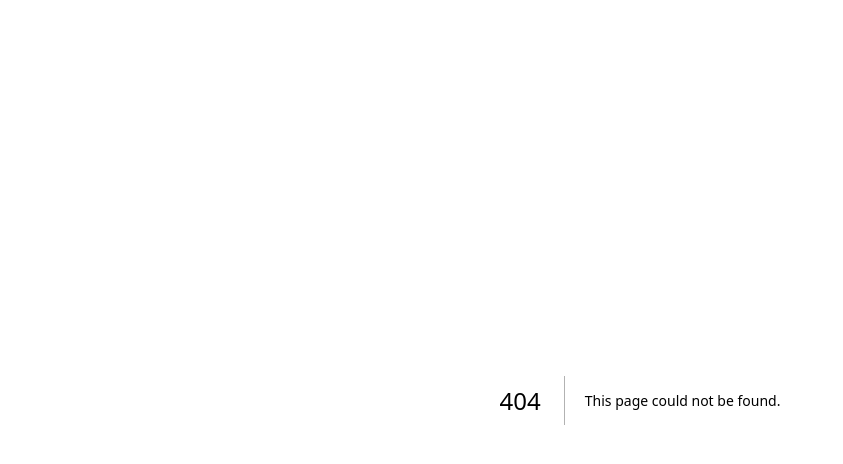
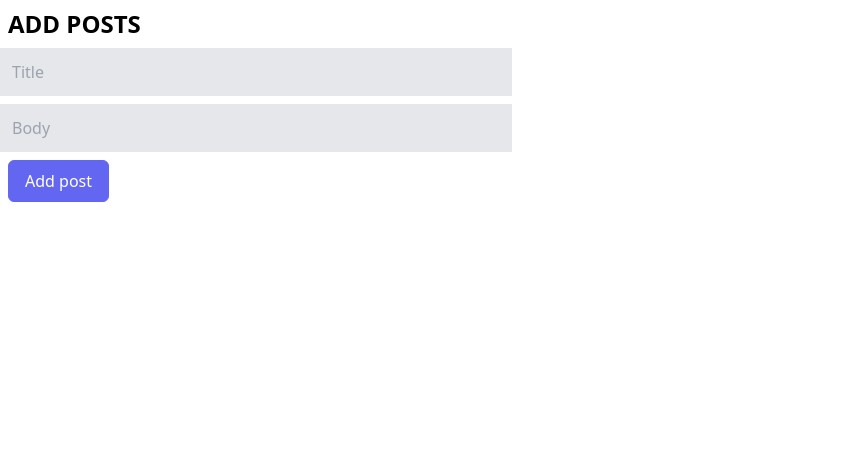
Before and after one commit to zkBuidlr/DA-P2-T2, a Next.js app: page /components/AddNewPost in a window 1280 px wide. Before the commit this address had no page. Shown: the top 464 px of the page, without its empty margins (0-843 px from the left). Built offline with nearby package versions, Linux system fonts and the light colour scheme.

Commit message:
Task 3 complete

```diff
--- a/package.json
+++ b/package.json
@@ -6,6 +6,7 @@
     "start": "next start"
   },
   "dependencies": {
+    "axios": "^1.2.0",
     "next": "latest",
     "react": "18.1.0",
     "react-dom": "18.1.0"
--- /dev/null
+++ b/pages/components/AddNewPost.js
@@ -0,0 +1,44 @@
+import { useState, useEffect } from "react";
+
+// 3. addNewPost
+
+const AddNewPost = ({ data, setData }) => {
+  function postAddHandle(event) {
+    event.preventDefault();
+    const title = event.target.elements.title.value;
+    const body = event.target.elements.body.value;
+    const post = {
+      title: title,
+      body: body,
+      id: 2,
+    };
+    const newPosts = data.concat(post);
+    setData(newPosts);
+  }
+
+  return (
+    <div>
+      <h1 className="font-bold text-2xl m-2">ADD POSTS</h1>
+      <form onSubmit={postAddHandle} className="w-2/5">
+        <input
+          className="block w-full p-3 mt-2 text-gray-700 bg-gray-200 appearance-none focus:outline-none focus:bg-gray-300 focus:shadow-inner"
+          name="title"
+          placeholder="Title"
+        />
+        <input
+          className="block w-full p-3 mt-2 text-gray-700 bg-gray-200 appearance-none focus:outline-none focus:bg-gray-300 focus:shadow-inner"
+          name="body"
+          placeholder="Body"
+        />
+        <button
+          className="border border-indigo-500 bg-indigo-500 text-white rounded-md px-4 py-2 m-2 transition duration-500 ease select-none hover:bg-indigo-600 focus:outline-none focus:shadow-outline"
+          type="submit"
+        >
+          Add post
+        </button>
+      </form>
+    </div>
+  );
+};
+
+export default AddNewPost;
--- /dev/null
+++ b/pages/components/DisplayPosts.js
@@ -0,0 +1,26 @@
+import React from "react";
+
+// 2. DisplayPosts
+
+const DisplayPosts = ({ data }) => {
+  return (
+    <div>
+      <h1 className="font-bold text-2xl m-2">POSTS</h1>
+      {data.map((post) => (
+        <div className="m-2 rounded overflow-hidden shadow-lg">
+          <div className="px-6 py-4">
+            <div className="font-bold text-xl mb-2">{post.title}</div>
+            <p className="text-gray-700 text-base"> {post.body} </p>
+          </div>
+          <div className="px-6 pt-4 pb-2">
+            <span className="inline-block bg-gray-200 rounded-full px-3 py-1 text-sm font-semibold text-blue-700 mr-2 mb-2">
+              #{post.id}
+            </span>
+          </div>
+        </div>
+      ))}
+    </div>
+  );
+};
+
+export default DisplayPosts;
--- a/pages/posts2/index.js
+++ b/pages/posts2/index.js
@@ -1,53 +1,26 @@
 import { useState, useEffect } from "react";
+import AddNewPost from "../components/AddNewPost";
+import DisplayPosts from "../components/DisplayPosts";
 
 export default function POSTS() {
-  const [data, setData] = useState(null)
+  const [data, setData] = useState(null);
 
+  // 1. fetchPosts
   useEffect(() => {
-    const post = {
-      title: "Post1",
-      body: "Lorem ipsum dolor sit amet, consectetur adipiscing elit. Nam nisi turpis, ultrices in tristique eget, faucibus ut dui. Pellentesque habitant morbi tristique senectus et netus et malesuada fames ac turpis egestas.",
-      id: 1
-    };
-    setData([post])
-  }, [])
+    async function fetchPosts() {
+      let response = await fetch("https://jsonplaceholder.typicode.com/posts");
+      response = await response.json();
+      setData(response);
+    }
 
-  function postAddHandle(event) {
-    event.preventDefault();
-    const title = event.target.elements.title.value;
-    const body = event.target.elements.body.value;
-    const post = {
-      title: title,
-      body: body,
-      id: 2
-    };
-    const newPosts = data.concat(post);
-    setData(newPosts);
-  }
+    fetchPosts();
+  }, []);
 
-  if (!data) return <p>No POSTS fetched</p>
+  if (!data) return <p>No POSTS fetched</p>;
   return (
     <div>
-      <h1 className="font-bold text-2xl m-2">ADD POSTS</h1>
-      <form onSubmit={postAddHandle} className="w-2/5">
-        <input className="block w-full p-3 mt-2 text-gray-700 bg-gray-200 appearance-none focus:outline-none focus:bg-gray-300 focus:shadow-inner" name="title" placeholder="Title" />
-        <input className="block w-full p-3 mt-2 text-gray-700 bg-gray-200 appearance-none focus:outline-none focus:bg-gray-300 focus:shadow-inner" name="body" placeholder="Body" />
-        <button className="border border-indigo-500 bg-indigo-500 text-white rounded-md px-4 py-2 m-2 transition duration-500 ease select-none hover:bg-indigo-600 focus:outline-none focus:shadow-outline" type="submit">Add post</button>
-      </form>
-
-
-      <h1 className="font-bold text-2xl m-2">POSTS</h1>
-      {data.map(post =>
-        <div className="m-2 rounded overflow-hidden shadow-lg">
-          <div className="px-6 py-4">
-            <div className="font-bold text-xl mb-2">{post.title}</div>
-            <p className="text-gray-700 text-base"> {post.body} </p>
-          </div>
-          <div className="px-6 pt-4 pb-2">
-            <span className="inline-block bg-gray-200 rounded-full px-3 py-1 text-sm font-semibold text-blue-700 mr-2 mb-2">#{post.id}</span>
-          </div>
-        </div>
-      )}
+      <AddNewPost data={data} setData={setData} />
+      <DisplayPosts data={data} />
     </div>
-  )
+  );
 }
```
Also changed, not shown: 2 other files (tests, documents, lock files or other folders).
